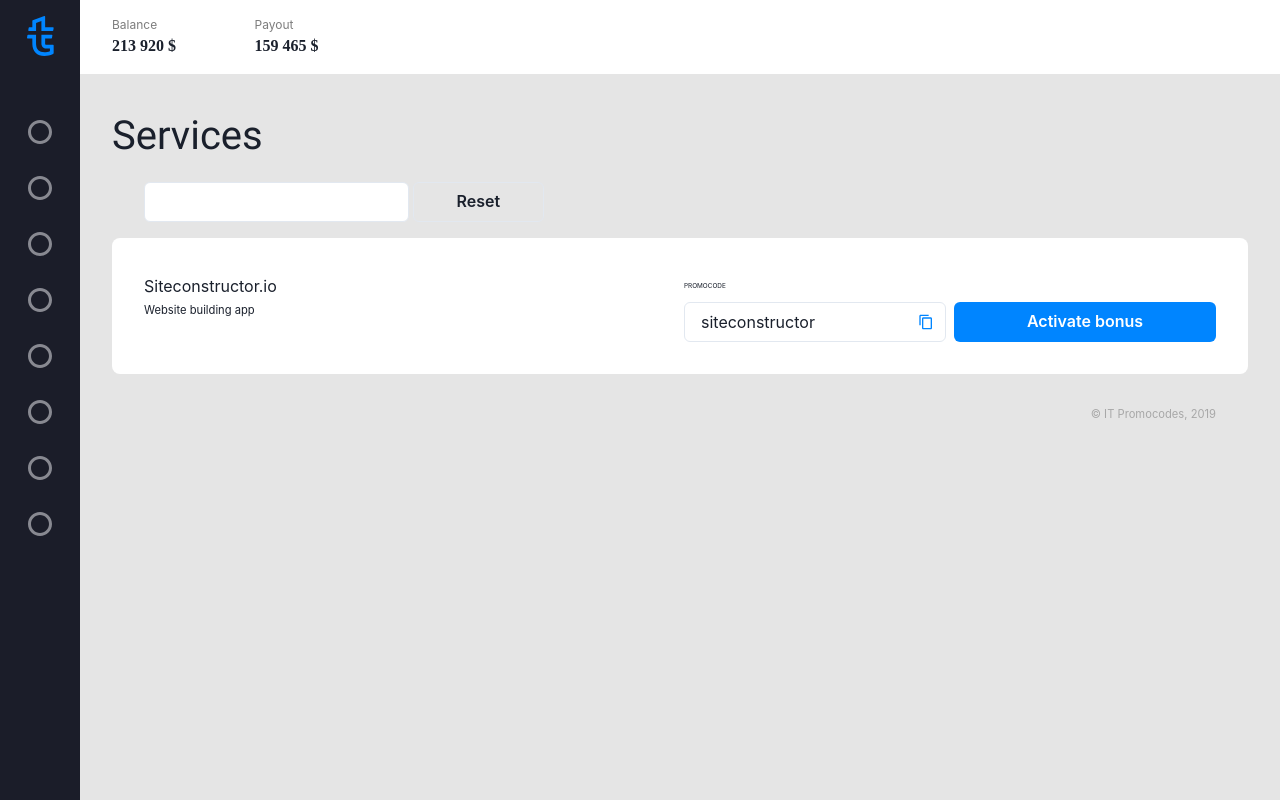
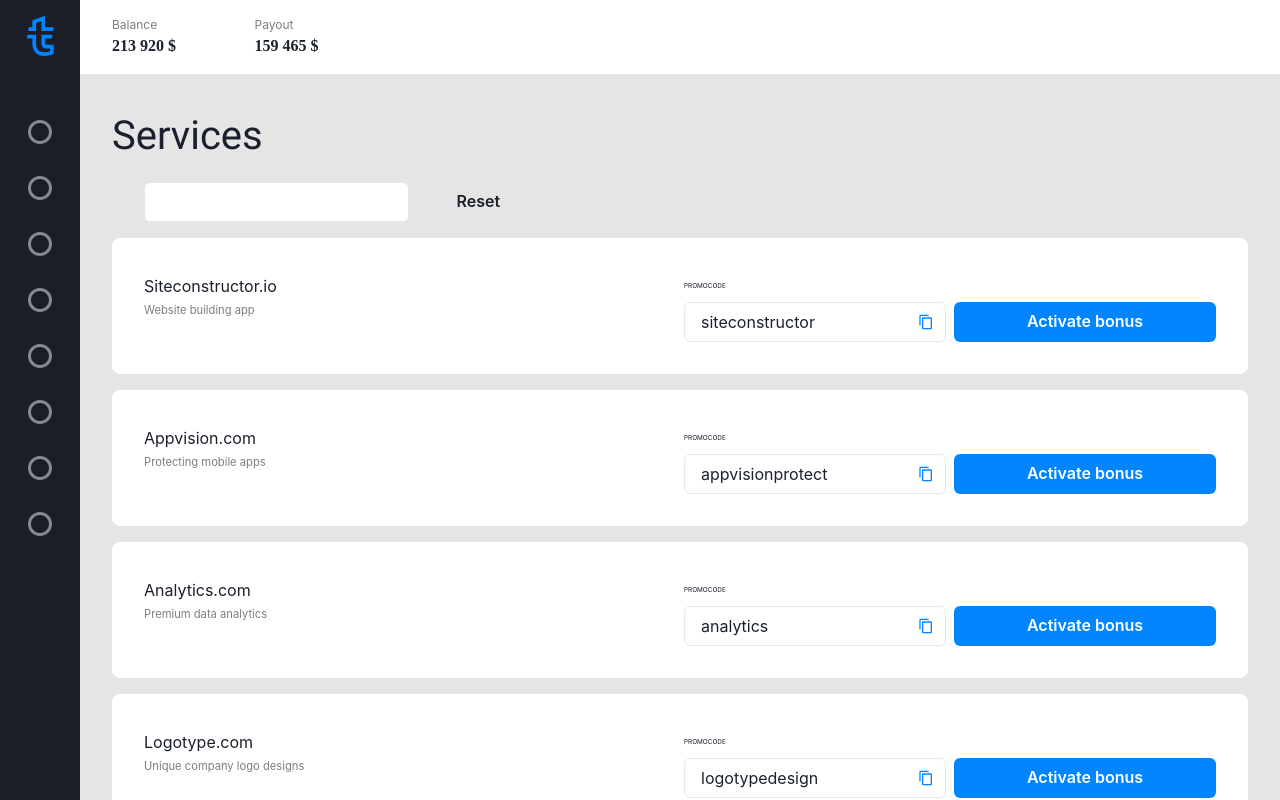
Before and after one commit to ikem-legend/promo-code-app, a React (Create React App) app: page / in a window 1280 px wide. Shown: the top 800 px of the page. Built offline with nearby package versions, Linux system fonts and the light colour scheme; a web font is replaced by a local one.

Commit message:
refactor(service list): added dynamic list display, updated styling and minor changes

```diff
--- a/src/components/ServiceList.tsx
+++ b/src/components/ServiceList.tsx
@@ -24,13 +24,16 @@
       gap={2}
       bgColor="#FFFFFF"
       p="2em"
+      mb="1em"
       borderRadius="0.5em"
     >
       <GridItem colSpan={4}>
         <Box lineHeight="2em">
           <Text>{promoData.url}</Text>
         </Box>
-        <Text fontSize="0.7em">{promoData.description}</Text>
+        <Text fontSize="0.7em" color="#7D7D7D">
+          {promoData.description}
+        </Text>
       </GridItem>
       <GridItem colSpan={2}>
         <Box lineHeight="2em">
@@ -39,7 +42,7 @@
           </Text>
         </Box>
         <InputGroup>
-          <Input value={promoData.code} readonly />
+          <Input value={promoData.code} readOnly />
           <InputRightElement children={<CopyIcon color="#0085FF" />} />
         </InputGroup>
       </GridItem>
--- a/src/layout/Navbar.tsx
+++ b/src/layout/Navbar.tsx
@@ -6,7 +6,7 @@
 const Navbar: FC = () => {
   return (
     <Box h="100vh" bgColor="#1B1D29" py="1em">
-      <VStack spacing={8}>
+      <VStack spacing={8} as="nav">
         <Box>
           <Link>
             <Image src={AppLogo} alt="app logo" />
--- a/src/pages/Home.tsx
+++ b/src/pages/Home.tsx
@@ -6,7 +6,7 @@
 import { apiData } from '../data/api-data';
 
 const Home: FC = () => {
-  const promoData = apiData[0];
+  const promoData = apiData;
   const activateBonus = (id: number): void => {
     console.log(id);
   };
@@ -18,7 +18,19 @@
           Services
         </Text>
         <Filter />
-        <ServiceList promoData={promoData} activateBonus={activateBonus} />
+        {promoData ? (
+          promoData.map((data) => (
+            <ServiceList
+              promoData={data}
+              activateBonus={activateBonus}
+              key={data.id}
+            />
+          ))
+        ) : (
+          <Box>
+            <Text textAlign="center">No services available</Text>
+          </Box>
+        )}
         <Box p="2em">
           <Text textAlign="right" fontSize="0.7em" color="#A8A8A8">
             © IT Promocodes, 2019
```
